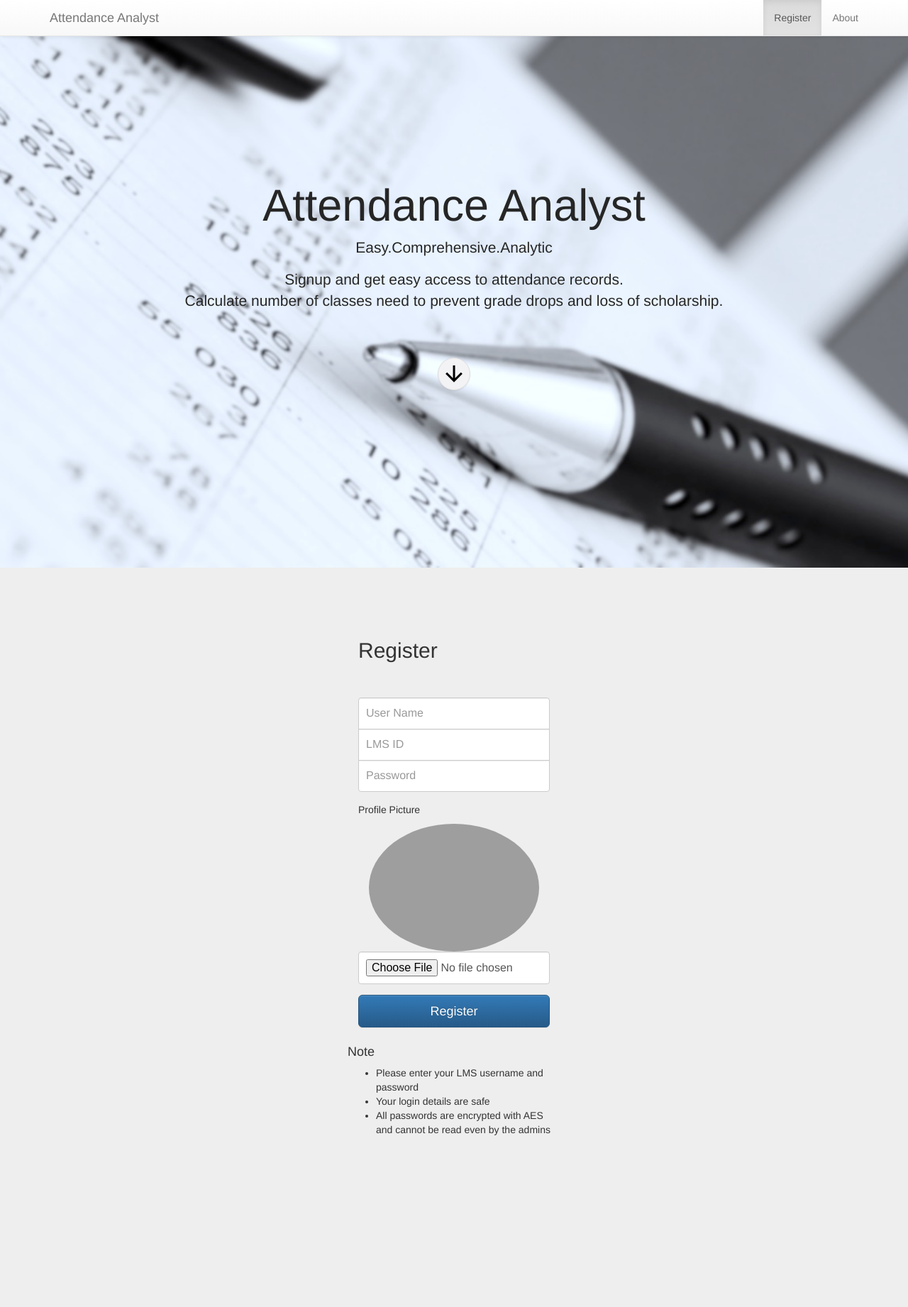
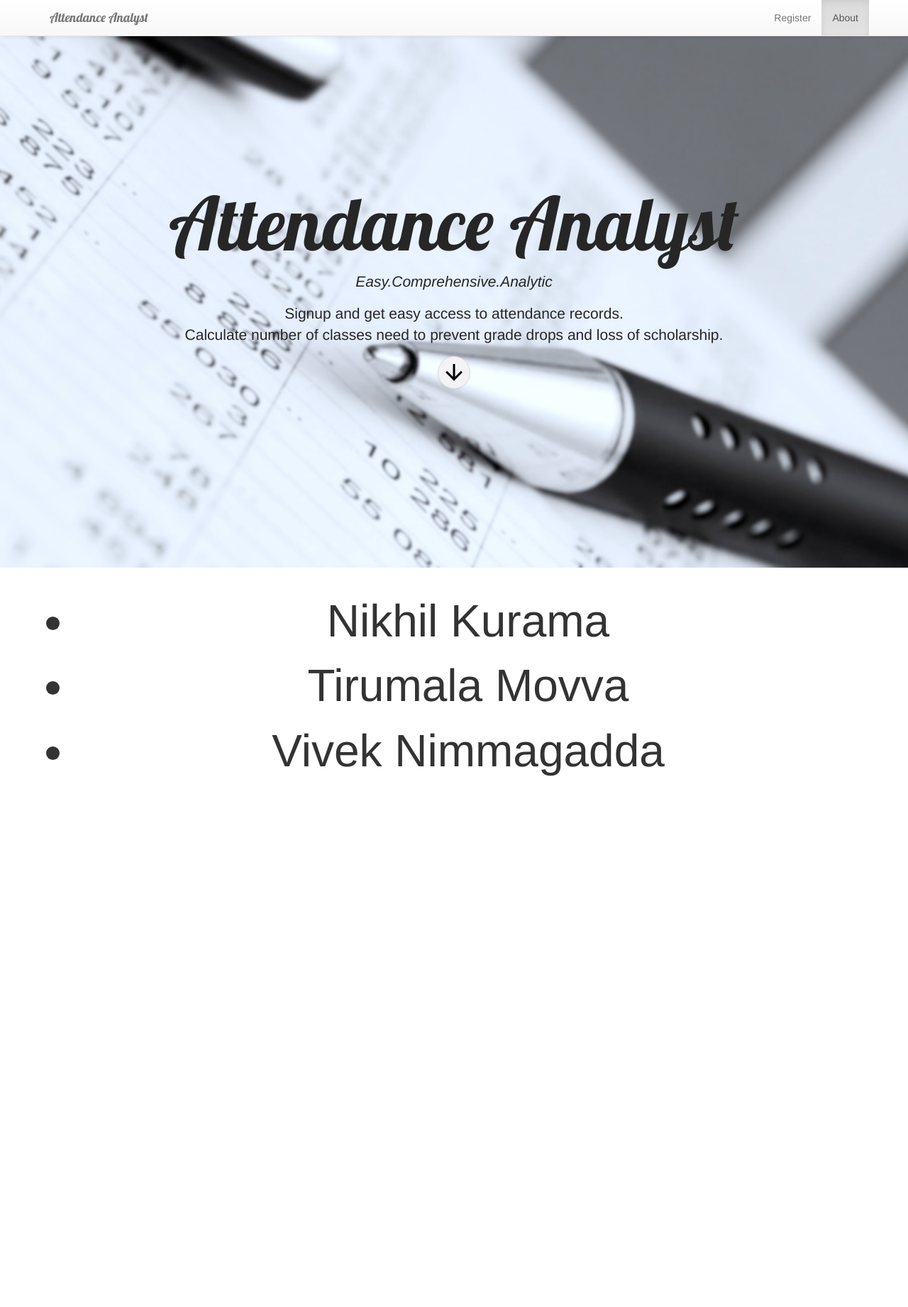
Before and after one commit to Vivek-Nimmagadda/Attendance-Analyst, a Django app: page /attendance/about/ in a window 1280 px wide. Shown: the top 1842 px of the page at 71% size. Run offline with Django 3.2, Linux system fonts and the light colour scheme; parts of the project's set-up code (start-up, migrations or seed data) failed here and were passed over; some libraries are stand-ins or nearby versions; grey boxes are pictures that could not be loaded.

Commit message:
Minor Edits

```diff
--- a/attendance/encryption.py
+++ b/attendance/encryption.py
@@ -28,8 +28,10 @@ pad = lambda s: s + (BLOCK_SIZE - len(s) % BLOCK_SIZE) * PADDING
 EncodeAES = lambda c, s: base64.b64encode(c.encrypt(pad(s)))
 DecodeAES = lambda c, e: c.decrypt(base64.b64decode(e)).rstrip(PADDING)
 
+
 # generate a random secret key
 secret = "\xee\x9d\xcfx\xbc\x0b\xb3'\xad\xae\xd3\xfa\xa2;\xd5\x86"
+
 
 # create a cipher object using the random secret
 cipher = AES.new(secret)
--- a/attendance/static/attendance/css/base.css
+++ b/attendance/static/attendance/css/base.css
@@ -1,6 +1,21 @@
 body {
 
     min-height: 2000px;
+}
+
+.back-to-top {
+	display: none;
+	width: 45px;
+	height: 45px;
+	text-indent: -9999px;
+	position: fixed;
+	z-index: 999;
+	right: 20px;
+	bottom: 20px;
+	/*background: #9b979c url('/media/img/arrow-up.png') no-repeat center 43%;*/
+	-webkit-border-radius: 30px;
+	-moz-border-radius: 30px;
+	border-radius: 30px;
 }
 
 .change{
--- a/attendance/static/attendance/js/index.js
+++ b/attendance/static/attendance/js/index.js
@@ -7,13 +7,31 @@ $(function() {
 		}, 1500, 'easeOutElastic');
 		event.preventDefault();
 	});
+
+	var amountScrolled = 300;
+
+	$(window).scroll(function() {
+		if ( $(window).scrollTop() > amountScrolled ) {
+			$('.back-to-top').fadeIn('fast');
+		} else {
+			$('.back-to-top').fadeOut('fast');
+		}
+	});
+
+	$('#up-btn').click(function() {
+	$('html, body').animate({
+		scrollTop: 0
+	}, 1500, 'easeInOutExpo');
+	return false;
+});
+
 });
 
 
-$("#about-btn").mouseover(function(){
+$(".link-btn").mouseover(function(){
 	$(this).addClass("change").delay(500);
 });
 
-$("#about-btn").mouseleave(function(){
+$(".link-btn").mouseleave(function(){
 	$(this).removeClass("change").delay(500);
 });
--- a/attendance/templates/attendance/about.html
+++ b/attendance/templates/attendance/about.html
@@ -5,4 +5,13 @@
 {% endblock %}
 
 {% block body %}
+    <div class="container text-center" style="font-size: 8vh" id = "focus">
+
+        <ul>
+            <li>Nikhil Kurama</li>
+            <li>Tirumala Movva</li>
+            <li>Vivek Nimmagadda</li>
+        </ul>
+
+    </div>
 {% endblock %}
--- a/attendance/templates/attendance/index.html
+++ b/attendance/templates/attendance/index.html
@@ -29,7 +29,7 @@
                             {% endif %}
                     </small>
                 </p>
-                <p><a class="btn btn-link" href="{% url 'records' student.lmsId 4 %}#focus" role="button">View details »</a></p>
+{#                <p><a class="btn btn-link normal-anchor" href="{% url 'records' student.lmsId 4 %}#focus" role="button">View details »</a></p>#}
             </a>
             </div>
             {% endfor %}
--- a/attendance/templates/attendance/result.html
+++ b/attendance/templates/attendance/result.html
@@ -45,7 +45,7 @@
             background-color: rgba(0, 256, 0, 0.3);
         }
     </style>
-        {% load staticfiles %}
+    {% load staticfiles %}
 {% endblock %}
 
 
@@ -54,7 +54,7 @@
         <div class="col-sm-3 col-xs-12">
             <div class="display col-centered pull-right">
             <a class ="normal-anchor2" href="{% url 'records' student_retrieved.lmsId 4 %}#focus">
-            <img class="img-circle" src="{{ student_retrieved.display_image.url }}" alt="Generic placeholder image" width="140" height="140">
+            <img class="img-circle" src="{{ student_retrieved.display_image.url }}" alt="Profile pic" width="140" height="140">
             <h2>{{ student_retrieved.name }}</h2>
             <p>
                 {{ student_retrieved.lmsId }}
@@ -90,7 +90,6 @@
                         {% else %}
                         <button class="btn" onclick="location.href='{% url 'records' student_retrieved.lmsId sem %}#focus'" >{{ sem }}</button>
                         {% endif %}
-
                     {% endif %}
                 {% endfor %}
             </div>
--- a/attendance/templates/base.html
+++ b/attendance/templates/base.html
@@ -15,6 +15,8 @@
     <link rel="stylesheet" href="https://maxcdn.bootstrapcdn.com/bootstrap/3.3.7/css/bootstrap-theme.min.css" integrity="sha384-rHyoN1iRsVXV4nD0JutlnGaslCJuC7uwjduW9SVrLvRYooPp2bWYgmgJQIXwl/Sp" crossorigin="anonymous">
         <script src="https://ajax.googleapis.com/ajax/libs/jquery/1.12.4/jquery.min.js"></script>
 
+
+     <link href="https://fonts.googleapis.com/css?family=Lobster" rel="stylesheet">
     {% load staticfiles %}
     <link href="{% static 'attendance/css/base.css' %}" rel="stylesheet">
     <link rel="stylesheet" href="{% static  'attendance/css/index.css' %}" class="css">
@@ -27,7 +29,7 @@
   <body>
 
     <nav class="navbar navbar-default navbar-fixed-top">
-      <div class="container">
+      <div class="container" id="top">
         <div class="navbar-header">
           <button type="button" class="navbar-toggle collapsed" data-toggle="collapse" data-target="#navbar" aria-expanded="false" aria-controls="navbar">
             <span class="sr-only">Toggle navigation</span>
@@ -35,31 +37,36 @@
             <span class="icon-bar"></span>
             <span class="icon-bar"></span>
           </button>
-           <a class="navbar-brand" href="{% url 'index' %}">Attendance Analyst</a>
+           <a class="navbar-brand" href="{% url 'index' %}" style="font-family: 'lobster', cursive;">Attendance Analyst</a>
         </div>
         <div id="navbar" class="navbar-collapse collapse">
           <ul class="nav navbar-nav navbar-right">
             <li class="{{ navRegisterClass }}"><a href="{% url 'register' %}#focus">Register</a></li>
-            <li class="{{ navAboutClass }}"><a href="#about">About</a></li>
+            <li class="{{ navAboutClass }}"><a href="{% url 'about' %}#focus">About</a></li>
           </ul>
         </div>
       </div>
     </nav>
 
-        <div class="jumbotron vertical-center parallax-window" data-parallax="scroll"
+    <div class="jumbotron vertical-center parallax-window" data-parallax="scroll"
                 data-image-src="{% static 'attendance/css/jumbotro.jpg' %}" id="main-jumbo">
       <div class="container text-center">
-          <h1>Attendance Analyst</h1>
-        <p>Easy.Comprehensive.Analytic</p>
-        <p>Signup and get easy access to attendance records.<br/> Calculate number of classes need to prevent grade drops and loss of scholarship.</p>
-{#        <p><button class="btn btn-link center-block" href="#focus" role="button" id="about-btn">Go &raquo;</button></p>#}
-          <p><img src="/media/img/arrow-down.png" href="#focus" role="button" id="about-btn" class="img-circle img-thumbnail" style='background-color: #f3f2f4; margin-top: 50px' alt="Go!"></p>
-        </div>
+          <h1 style="font-family: 'lobster', cursive; font-size: 13vh">Attendance Analyst</h1>
+        <p><i>Easy.Comprehensive.Analytic</i></p>
+        <small><p>Signup and get easy access to attendance records.<br/> Calculate number of classes need to prevent grade drops and loss of scholarship.</p>
+        </small>
+            {#        <p><button class="btn btn-link center-block" href="#focus" role="button" id="about-btn">Go &raquo;</button></p>#}
+            <p><img src="/media/img/arrow-down.png" href="#focus" role="button" id="about-btn" class="img-circle img-thumbnail link-btn" style='background-color: #f3f2f4;' alt="Go!"></p>
+      </div>
+
     </div>
 
 
     {% block body %}
     {% endblock %}
+
+{#    <a href="#" class="back-to-top">Back to Top</a>#}
+    <img src="/media/img/arrow-up.png" href="#top" role="button" id="up-btn" class="img-circle img-thumbnail back-to-top link-btn" style='background-color: #f3f2f4; margin-top: 50px' alt="Go!">
     <script src="https://maxcdn.bootstrapcdn.com/bootstrap/3.3.7/js/bootstrap.min.js" integrity="sha384-Tc5IQib027qvyjSMfHjOMaLkfuWVxZxUPnCJA7l2mCWNIpG9mGCD8wGNIcPD7Txa" crossorigin="anonymous"></script>
     <script src="{% static 'attendance/js/parallax.min.js' %}"></script>
     <script src="{% static 'attendance/js/jquery.easing.js' %}"></script>
--- a/attendance/urls.py
+++ b/attendance/urls.py
@@ -6,7 +6,7 @@ from . import views
 urlpatterns = [
     url(r'^$', views.index, name="index"),
     url(r'^register/$', views.register, name="register"),
-    url(r'^about/$', views.register, name="about"),
+    url(r'^about/$', views.about, name="about"),
     url(r'^(?P<lms_id>[A-Za-z0-9.]+)/update$', views.update_records, name="update"),
     url(r'^(?P<lms_id>[A-Za-z0-9.]+)/edit$', views.edit, name="edit"),
     url(r'^(?P<lms_id>[A-Za-z0-9.]+)/(?P<sem>[0-9]+)/$', views.get_records, name="records"),
```
Also changed, not shown: attendance/static/attendance/fonts/Lobster-Regular.ttf (added), db.sqlite3, media/img/arrow-up.png (added).
